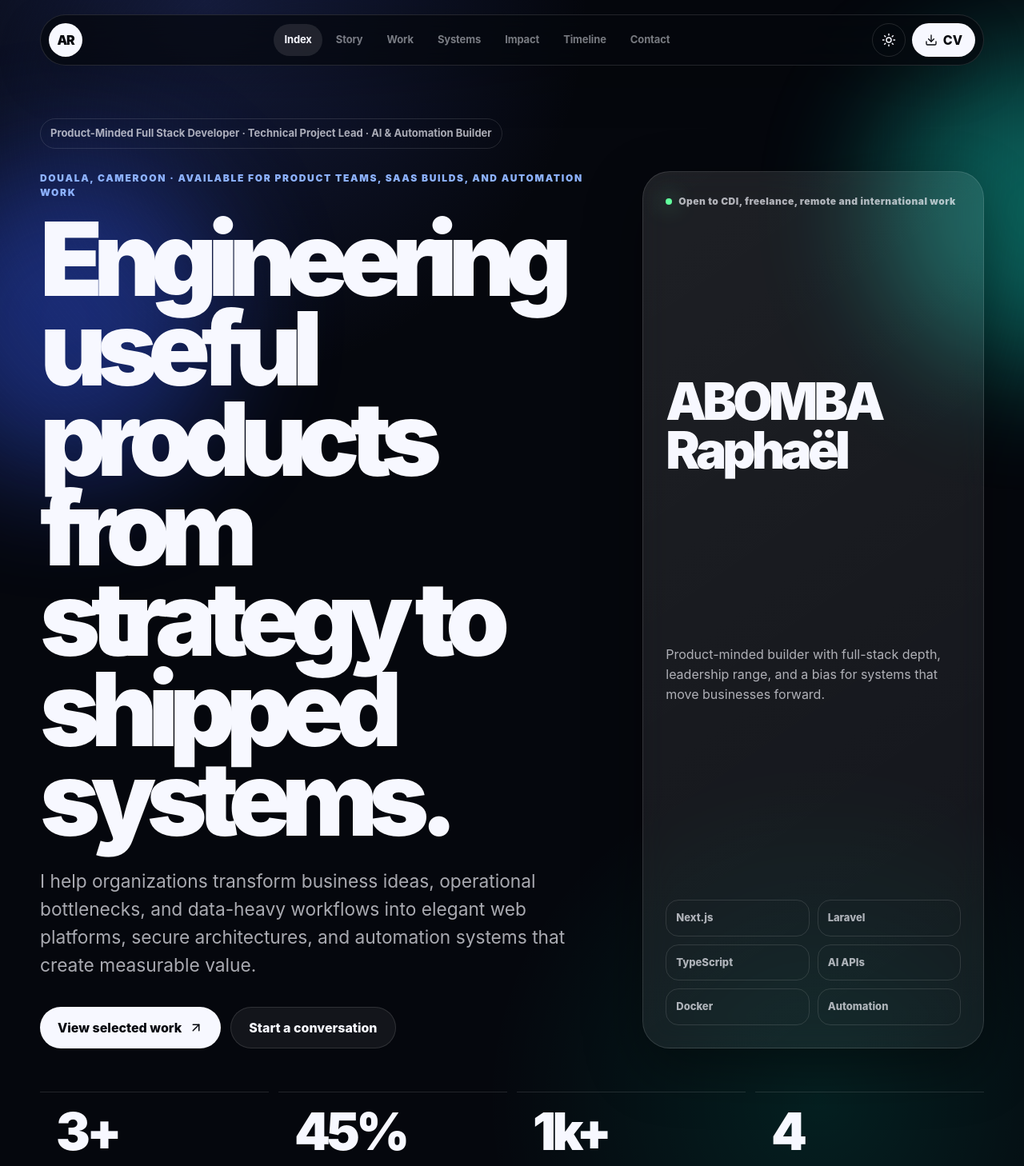
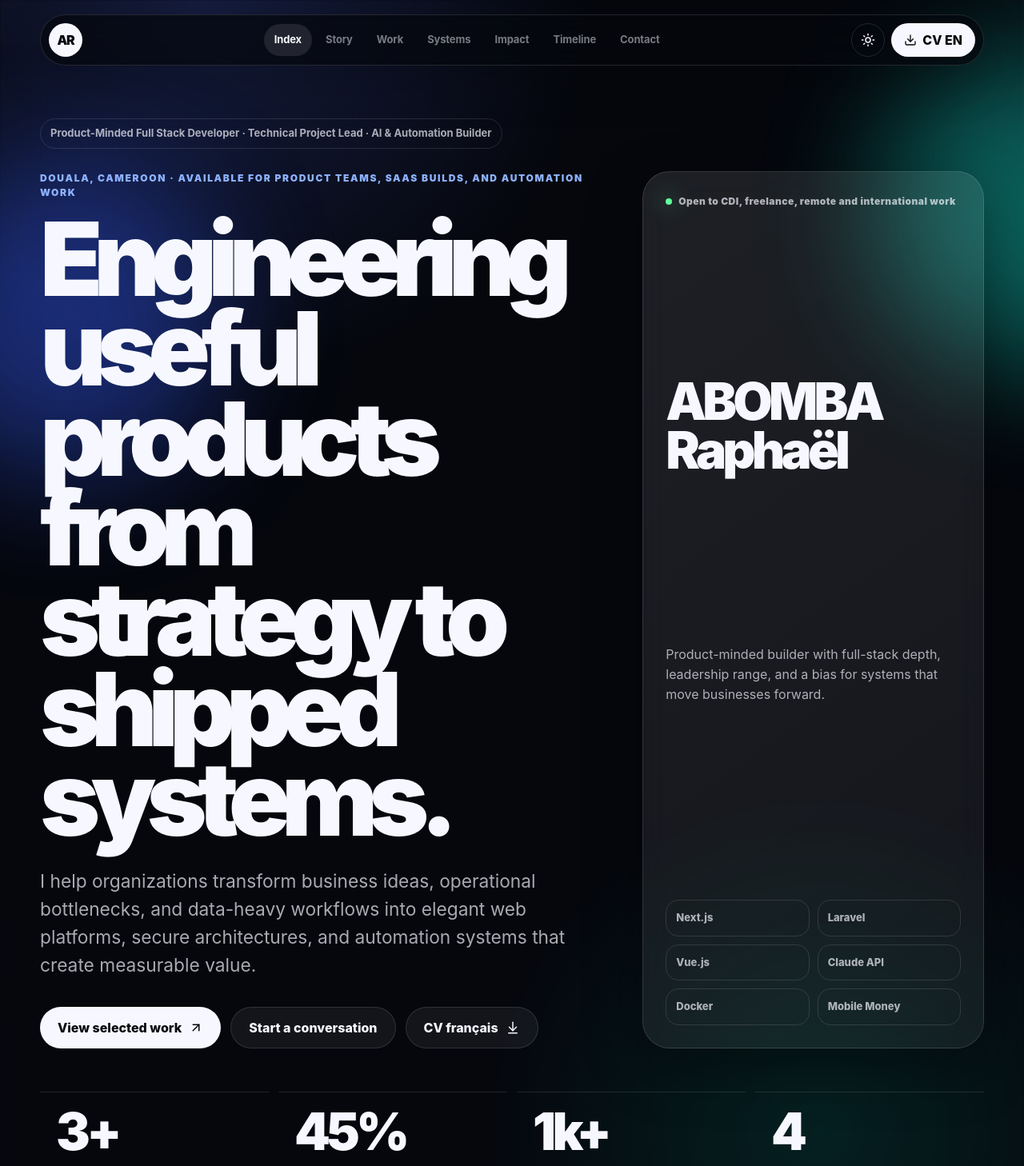
Before and after one commit to BryanSeidy/BryanSeidy_Portofolio, a Next.js app: page / in a window 1280 px wide. Shown: the top 1458 px of the page at 80% size. Built offline with nearby package versions, Linux system fonts and the light colour scheme.

Commit message:
Remove public CV PDF binaries

```diff
--- a/app/layout.js
+++ b/app/layout.js
@@ -17,6 +17,8 @@ export const metadata = {
     'Product Engineer',
     'Technical Project Lead',
     'AI Automation Builder',
+    'Mobile Money Integration',
+    'Vue.js Developer',
     'Next.js Developer',
     'SaaS Developer',
   ],
@@ -34,7 +36,7 @@ export const metadata = {
   twitter: {
     card: 'summary_large_image',
     title: 'ABOMBA Raphaël — Product-Minded Full Stack Developer',
-    description: 'SaaS platforms, AI automations, and technical project leadership from Douala, Cameroon.',
+    description: 'SaaS platforms, AI automations, Mobile Money integrations, and technical project leadership from Douala, Cameroon.',
   },
   alternates: {
     canonical: siteUrl,
--- a/app/page.js
+++ b/app/page.js
@@ -20,10 +20,13 @@ const structuredData = {
     'Technical Project Leadership',
     'SaaS Platforms',
     'AI Automation',
+    'Mobile Money Integrations',
     'Next.js',
     'Laravel',
+    'Vue.js',
     'TypeScript',
     'Python',
+    'Claude API',
   ],
 };
 
--- a/components/Portfolio.jsx
+++ b/components/Portfolio.jsx
@@ -3,6 +3,7 @@
 import React, { useEffect, useMemo, useState } from 'react';
 import Image from 'next/image';
 import {
+  ArrowDownToLine,
   ArrowUpRight,
   Award,
   Briefcase,
@@ -47,7 +48,7 @@ const metrics = [
   { value: '3+', label: 'years building web products' },
   { value: '45%', label: 'automation rate reported on WeTell workflows' },
   { value: '1k+', label: 'users reached through Patrie Art' },
-  { value: '4', label: 'flagship systems repositioned as case studies' },
+  { value: '4', label: 'flagship systems presented as case studies' },
 ];
 
 const brandPillars = [
@@ -170,12 +171,12 @@ const expertise = [
   },
   {
     title: 'Data & infrastructure',
-    tools: 'MySQL, PostgreSQL, SQLite, Docker, Linux, GitHub, CI/CD, Nginx, Postman',
+    tools: 'MySQL, PostgreSQL, SQLite, Docker, Linux, GitHub, CI/CD, Nginx, Postman, Office 365',
     note: 'Data models, deployment pipelines, environments, and operational reliability.',
   },
   {
     title: 'AI & automation',
-    tools: 'OpenAI API, Gemini API, agents, scraping, data processing, prompt engineering',
+    tools: 'OpenAI API, Gemini API, Claude API, AI agents, scraping, data processing, prompt engineering, automation',
     note: 'Automation systems that reduce workload and unlock faster business decisions.',
   },
 ];
@@ -206,10 +207,22 @@ const timeline = [
     text: 'Delivered and maintained an institutional website that reached more than 1,000 users.',
   },
   {
-    period: '2024—Present',
-    title: 'Licence in Software Engineering',
-    org: 'Institut Universitaire de Technologie de Douala',
+    period: '2025—Present',
+    title: "Bachelor's in Software Engineering",
+    org: 'University Institute of Technology of Douala',
     text: 'Continuing formal engineering training while building production products and leading technical execution.',
+  },
+  {
+    period: '2024',
+    title: 'HND in Software Engineering',
+    org: 'University Institute of the Gulf of Guinea',
+    text: 'Validated software engineering fundamentals before moving into larger product and leadership responsibilities.',
+  },
+  {
+    period: '2022',
+    title: 'Baccalaureate Series D',
+    org: 'Lycée Général Leclerc, Yaoundé',
+    text: 'Scientific foundation supporting analytical problem-solving and engineering studies.',
   },
 ];
 
@@ -250,10 +263,15 @@ const Portfolio = () => {
     return () => window.removeEventListener('scroll', handleScroll);
   }, [sections]);
 
-  const downloadCV = () => {
+  const cvFiles = [
+    { label: 'CV EN', href: '/ABOMBA_Raphael-CV-EN.pdf', download: 'ABOMBA_Raphael-CV-EN.pdf' },
+    { label: 'CV FR', href: '/ABOMBA_Raphael-CV-FR.pdf', download: 'ABOMBA_Raphael-CV-FR.pdf' },
+  ];
+
+  const downloadCV = (file = cvFiles[0]) => {
     const link = document.createElement('a');
-    link.href = '/CV_Raphael_ABOMBA.pdf';
-    link.download = 'CV_Raphael_ABOMBA.pdf';
+    link.href = file.href;
+    link.download = file.download;
     document.body.appendChild(link);
     link.click();
     document.body.removeChild(link);
@@ -283,8 +301,8 @@ const Portfolio = () => {
           <button type="button" className="icon-button" onClick={() => setDarkMode((value) => !value)} aria-label="Toggle color mode">
             {darkMode ? <Sun size={18} /> : <Moon size={18} />}
           </button>
-          <button type="button" className="nav-cta" onClick={downloadCV}>
-            <Download size={16} /> CV
+          <button type="button" className="nav-cta" onClick={() => downloadCV()}>
+            <Download size={16} /> CV EN
           </button>
           <button type="button" className="mobile-toggle" onClick={() => setMenuOpen((value) => !value)} aria-label="Toggle menu">
             {menuOpen ? <X size={22} /> : <Menu size={22} />}
@@ -319,6 +337,9 @@ const Portfolio = () => {
               <a href="mailto:assomabomba@gmail.com" className="secondary-button">
                 Start a conversation
               </a>
+              <a href="/ABOMBA_Raphael-CV-FR.pdf" download className="secondary-button">
+                CV français <ArrowDownToLine size={18} />
+              </a>
             </div>
           </div>
 
@@ -327,7 +348,7 @@ const Portfolio = () => {
             <h2>ABOMBA Raphaël</h2>
             <p>Product-minded builder with full-stack depth, leadership range, and a bias for systems that move businesses forward.</p>
             <div className="signature-grid">
-              <span>Next.js</span><span>Laravel</span><span>TypeScript</span><span>AI APIs</span><span>Docker</span><span>Automation</span>
+              <span>Next.js</span><span>Laravel</span><span>Vue.js</span><span>Claude API</span><span>Docker</span><span>Mobile Money</span>
             </div>
           </aside>
         </div>
@@ -496,7 +517,7 @@ const Portfolio = () => {
         <div className="impact-list">
           <article><Briefcase size={20} /><span>Technical project coordination and delivery standards</span></article>
           <article><Network size={20} /><span>Secure roles, authentication, integrations, and CI/CD foundations</span></article>
-          <article><Award size={20} /><span>Certifications in project management, security, web programming, and networks</span></article>
+          <article><Award size={20} /><span>Coursera project management, Alison computer security, and ISTIA computer network certifications</span></article>
           <article><Globe2 size={20} /><span>French fluent, professional English, internationally oriented availability</span></article>
         </div>
       </section>
@@ -537,6 +558,11 @@ const Portfolio = () => {
         <div className="contact-actions">
           <a href="mailto:assomabomba@gmail.com" className="primary-button"><Mail size={18} /> assomabomba@gmail.com</a>
           <a href="tel:+237654746532" className="secondary-button"><Phone size={18} /> +237 654 746 532</a>
+          {cvFiles.map((file) => (
+            <a key={file.href} href={file.href} download={file.download} className="secondary-button">
+              <Download size={18} /> Download {file.label}
+            </a>
+          ))}
         </div>
         <div className="social-row">
           <a href="https://github.com/BryanSeidy" target="_blank" rel="noopener noreferrer"><Github size={18} /> GitHub</a>
```
